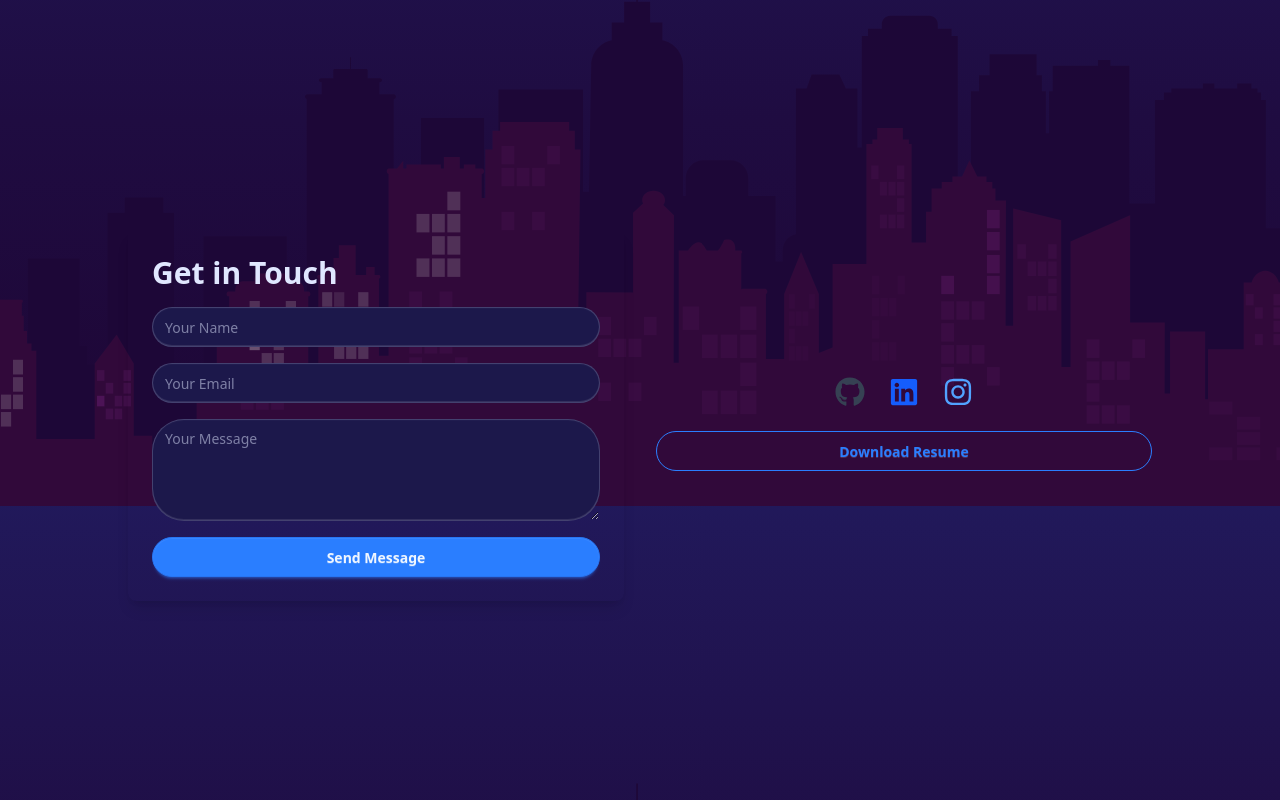
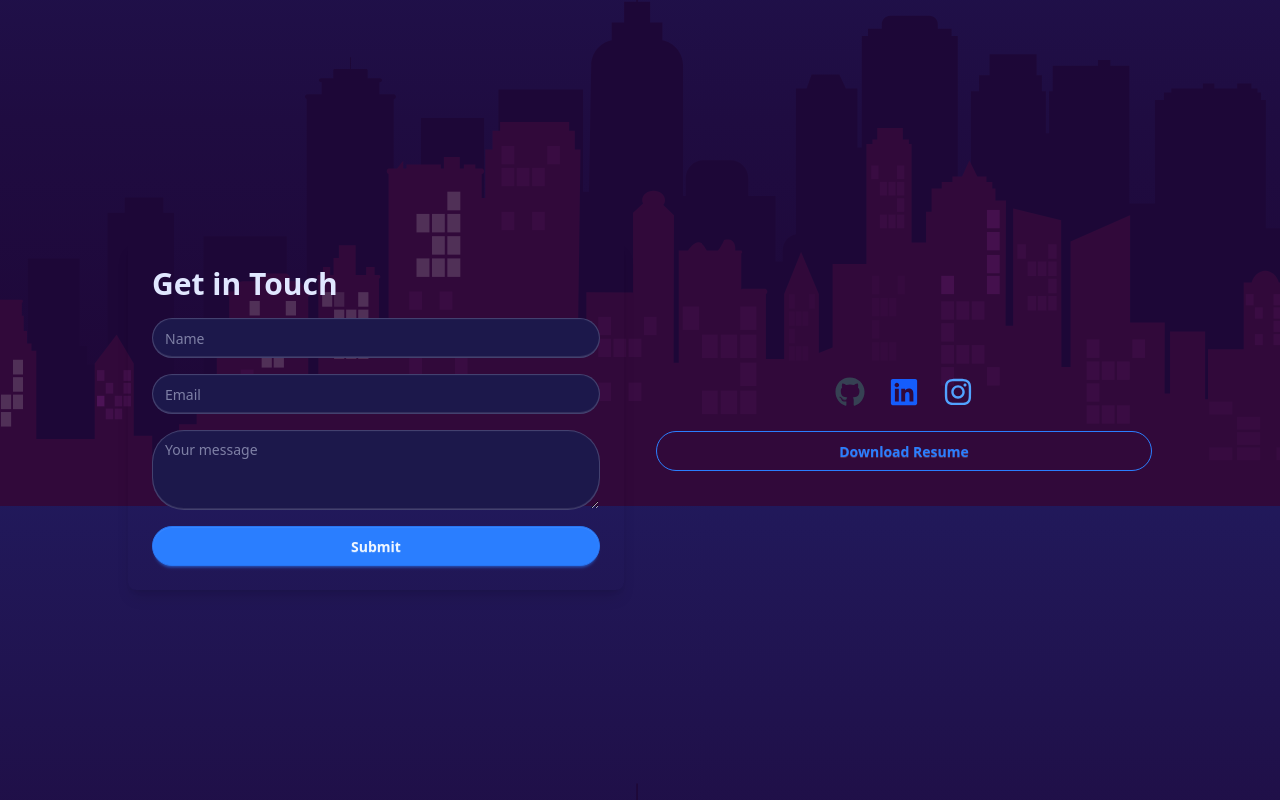
Before and after one commit to liluwebdev/Dev-React-Site, a React (Vite) app: page / in a window 1280 px wide. Shown: the part 2694-3494 px from the top of the page. Built offline with nearby package versions, Linux system fonts and the light colour scheme.

Commit message:
Working on Form
Working on Getting the Form to be functional.

```diff
--- a/src/components/Contact.jsx
+++ b/src/components/Contact.jsx
@@ -1,6 +1,7 @@
 import { useState, useEffect } from "react";
 import { motion } from "framer-motion";
 import { FaGithub, FaLinkedin, FaInstagram, FaArrowUp } from "react-icons/fa";
+import  Form  from "../components/Form";
 
 export default function Contact() {
     const [showArrow, setShowArrow] = useState(false);
@@ -14,7 +15,6 @@ export default function Contact() {
           setShowArrow(false);
         }
       };
-
 
       window.addEventListener("scroll", handleScroll);
       return () => window.removeEventListener("scroll", handleScroll);
@@ -38,24 +38,7 @@ export default function Contact() {
           transition={{ duration: 0.8, ease: "easeOut" }}
         >
           <h2 className="text-3xl font-bold mb-4">Get in Touch</h2>
-          <form className="flex flex-col space-y-4">
-            <input
-              type="text"
-              placeholder="Your Name"
-              className="input input-bordered w-full"
-            />
-            <input
-              type="email"
-              placeholder="Your Email"
-              className="input input-bordered w-full"
-            />
-            <textarea
-              placeholder="Your Message"
-              className="textarea textarea-bordered w-full"
-              rows="4"
-            />
-            <button className="btn btn-primary w-full">Send Message</button>
-          </form>
+        <Form />
         </motion.div>
 
         {/* Social Media & Resume Button */}
--- /dev/null
+++ b/src/components/Form.jsx
@@ -0,0 +1,83 @@
+import React, { useState } from "react";
+
+//const API_URL = process.env.REACT_APP_API_URL || "https://lilumedia.com:5000";
+
+export default function Form() {
+  const [formData, setFormData] = useState({
+    name: "",
+    email: "",
+    message: "",
+  });
+  const [status, setStatus] = useState({ message: "", type: "" });
+
+  const handleChange = (e) => {
+    setFormData({ ...formData, [e.target.name]: e.target.value });
+  };
+
+  const handleSubmit = async (e) => {
+    e.preventDefault();
+    setStatus({ message: "Submitting...", type: "loading" });
+
+    try {
+      const response = await fetch(`${API_URL}/api/submit-form`, {
+        method: "POST",
+        headers: { "Content-Type": "application/json" },
+        body: JSON.stringify(formData),
+      });
+
+      const data = await response.json();
+      if (response.ok) {
+        setStatus({
+          message: "✅ Form submitted successfully!",
+          type: "success",
+        });
+        setFormData({ name: "", email: "", message: "" });
+      } else {
+        setStatus({
+          message: "❌ Submission failed. Please try again.",
+          type: "error",
+        });
+      }
+    } catch (error) {
+      setStatus({
+        message: "❌ Network error. Please try again later.",
+        type: "error",
+      });
+    }
+  };
+
+  return (
+    <form className="flex flex-col space-y-4" id="form" onSubmit={handleSubmit}>
+      <input
+        class="input input-bordered w-full"
+        type="text"
+        name="name"
+        placeholder="Name"
+        onChange={handleChange}
+        value={formData.name}
+        required
+      />
+      <input
+        class="input input-bordered w-full"
+        type="email"
+        name="email"
+        placeholder="Email"
+        onChange={handleChange}
+        value={formData.email}
+        required
+      />
+      <textarea
+        class="textarea textarea-bordered w-full"
+        name="message"
+        placeholder="Your message"
+        onChange={handleChange}
+        value={formData.message}
+        required
+      ></textarea>
+      <button class="btn btn-primary w-full" type="submit">Submit</button>
+      {status.message && (
+        <p className={`status ${status.type}`}>{status.message}</p>
+      )}
+    </form>
+  );
+}
```
Also changed, not shown: 1 other file (tests, documents, lock files or other folders).
